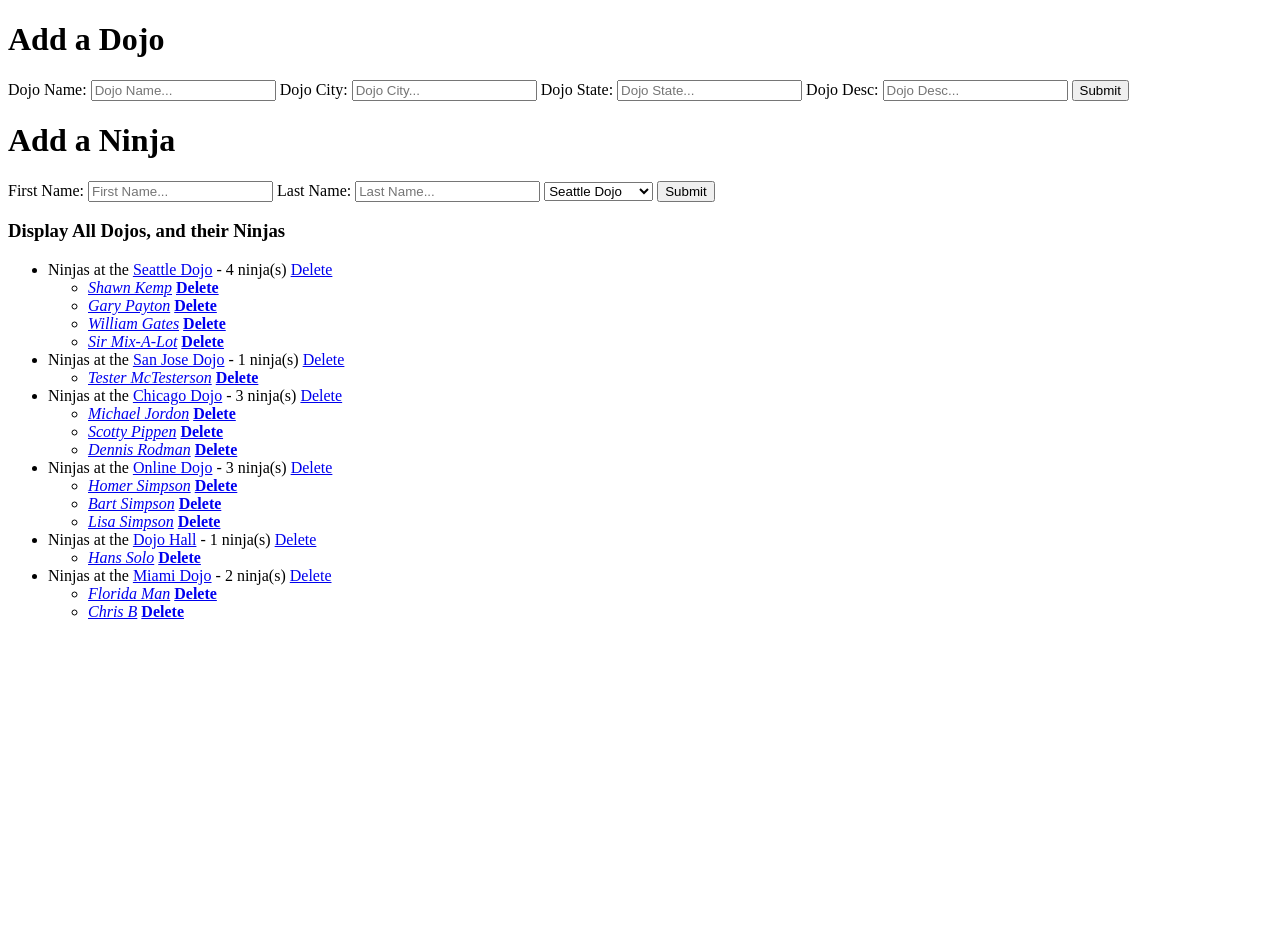
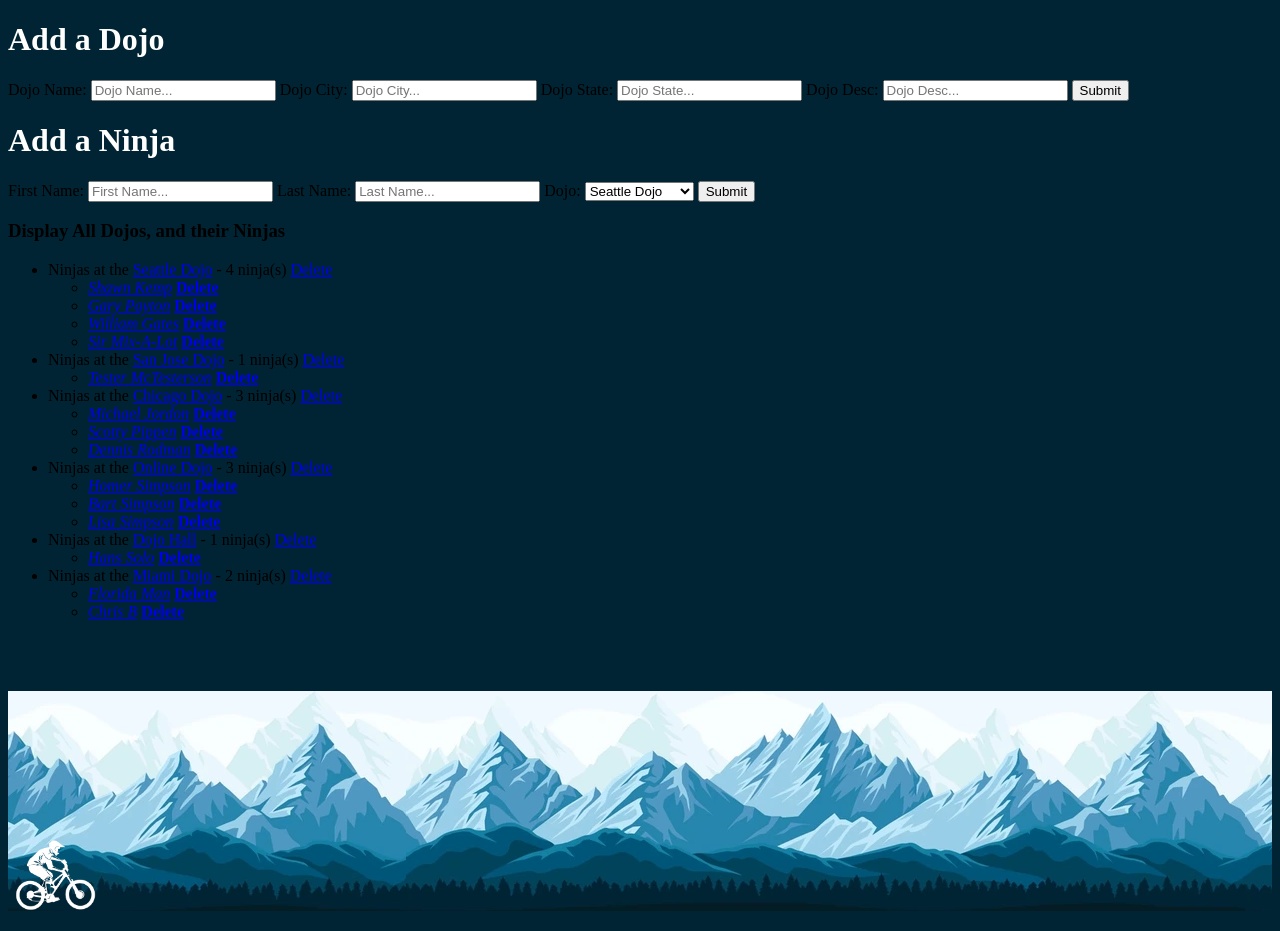
Before and after one commit to cgbridgewater/django, a Django app: page / in a window 1280 px wide. Before the commit the page ends 619 px from the top, so only its background shows below. Run offline with Django 5.2, Linux system fonts and the light colour scheme; data comes from the database, SQL or seed files in the repository; both versions use the stored data as it was after the commit.

Commit message:
adding bike widget

```diff
--- /dev/null
+++ b/full_stack_django/dojos_and_ninjas/dojos_and_ninjas_project/dojos_and_ninjas_app/static/css/style1.css
@@ -0,0 +1,56 @@
+h1,h2 {
+    color: white;
+}
+
+body {
+    background-color: #002433;
+}
+
+/* FOOTER STYLE */
+#bike_footer {
+background-image: url('../../static/img/mountains.png');
+background-repeat: repeat;
+background-position: 0 0;
+animation: ground 180s linear infinite;
+}
+@keyframes ground {
+from {
+background-position: 0 0;
+}
+to {
+background-position: -12000px 0px;
+}
+}
+
+#image{
+position:absolute;
+margin-top: 140px;
+}
+.jumping {
+transform: translate(0,-10px) rotate(-15deg);
+-webkit-transform: translate(0,-10px) rotate(-15deg); /** Chrome & Safari **/
+-o-transform: translate(0,-10px) rotate(-15deg); /** Opera **/
+-moz-transform: translate(0,-10px) rotate(-15deg); /** Firefox **/
+}
+.jumpinghigh {
+transform: translate(0,-30px) rotate(-25deg);
+-webkit-transform: translate(0,-30px) rotate(-25deg); /** Chrome & Safari **/
+-o-transform: translate(0,-30px) rotate(-25deg); /** Opera **/
+-moz-transform: translate(0,-30px) rotate(-25deg); /** Firefox **/
+}
+.flipped {
+-moz-transform: scaleX(-1);
+-o-transform: scaleX(-1);
+-webkit-transform: scaleX(-1);
+transform: scaleX(-1);
+filter: FlipH;
+-ms-filter: "FlipH";
+}
+.flipped.jumping {
+transform: scaleX(-1) translate(0, -10px) rotate(-15deg);
+-webkit-transform: scaleX(-1) translate(0, -10px) rotate(-15deg);
+-o-transform: scaleX(-1) translate(0, -10px) rotate(-15deg);
+-moz-transform: scaleX(-1) translate(0, -10px) rotate(-15deg);
+}
+
+/* </style> */
--- a/full_stack_django/dojos_and_ninjas/dojos_and_ninjas_project/dojos_and_ninjas_app/templates/dojos_and_ninjas_app/index.html
+++ b/full_stack_django/dojos_and_ninjas/dojos_and_ninjas_project/dojos_and_ninjas_app/templates/dojos_and_ninjas_app/index.html
@@ -2,25 +2,23 @@
 <html lang="en">
 <head>
     <meta charset="UTF-8">
-    <meta name="viewport" content="width=, initial-scale=1.0">
+    <meta name="viewport" content="width=device-width, initial-scale=1.0">
     <title>Dojos and Ninjas</title>
     {% load static %}
-    <link rel="stylesheet" href="{% static 'css/style.css' %}">
-    <script src="{% static 'js/script.js' %}"></script>
+    <link rel="stylesheet" href="{% static '/css/style1.css' %}">
 </head>
 <body>
 
-    <div>
+    <div class="container">
         <div class="left">
             <h1>Add a Dojo</h1>
             <form action="/create" method="POST">
                 {% csrf_token %}
                 <input type="hidden" name="posty_post" value="create_dojo">
-                <label for="name">Dojo Name: <input type="text" name="name" placeholder="Dojo Name..."></label>
-                <label for="city">Dojo City: <input type="text" name="city" placeholder="Dojo City..."></label>
-                <label for="state">Dojo State: <input type="text" name="state" placeholder="Dojo State..."></label>
-                <label for="desc">Dojo Desc: <input type="text" name="desc" placeholder="Dojo Desc..."></label>
-
+                <label for="name">Dojo Name: <input type="text" name="name" id="name" placeholder="Dojo Name..."></label>
+                <label for="city">Dojo City: <input type="text" name="city" id="city" placeholder="Dojo City..."></label>
+                <label for="state">Dojo State: <input type="text" name="state" id="state" placeholder="Dojo State..."></label>
+                <label for="desc">Dojo Desc: <input type="text" name="desc" id="desc" placeholder="Dojo Desc..."></label>
                 <button type="submit">Submit</button>
             </form>
         </div>
@@ -31,14 +29,16 @@
             <form action="/create" method="POST">
                 {% csrf_token %}
                 <input type="hidden" name="posty_post" value="create_ninja">
-                <label for="first_name">First Name: <input type="text" name="first_name" placeholder="First Name..."></label>
-                <label for="last_name">Last Name: <input type="text" name="last_name" placeholder="Last Name..."></label>
-                <select name="dojo" >
-                    {% for dojo in all_dojos %}
+                <label for="first_name">First Name: <input type="text" name="first_name" id="first_name" placeholder="First Name..."></label>
+                <label for="last_name">Last Name: <input type="text" name="last_name" id="last_name" placeholder="Last Name..."></label>
+                <label for="dojo">Dojo:
+                    <select name="dojo" id="dojo">
+                        {% for dojo in all_dojos %}
                         <option value={{dojo.id}}>{{dojo.name}}</option>
-                    {% endfor %}
-                </select>
-                <button type="submit">Submit</button>
+                        {% endfor %}
+                    </select>
+                </label>
+                    <button type="submit">Submit</button>
             </form>
         </div>
     </div>
@@ -59,5 +59,12 @@
         </ul>
     </div>
 
+
+    <br><br><br>
+    <div id="bike_footer" style="height: 220px;" class="hidden-print ">
+        <img id="image" src="../../static/img/bike.png" alt="Bicycle icon that follows mouse movement" height="100" title="Ride Safe!" class="tiptip"/>
+        </a>
+    </div>
+    <script src="{% static 'js/script.js' %}"></script>
 </body>
 </html>
```
Also changed, not shown: full_stack_django/dojos_and_ninjas/dojos_and_ninjas_project/dojos_and_ninjas_app/static/js/script.js (added, +37 -0 lines), full_stack_django/dojos_and_ninjas/dojos_and_ninjas_project/db.sqlite3, full_stack_django/dojos_and_ninjas/dojos_and_ninjas_project/dojos_and_ninjas_app/static/css/style.css (deleted), full_stack_django/dojos_and_ninjas/dojos_and_ninjas_project/dojos_and_ninjas_app/static/img/bike.png (added), full_stack_django/dojos_and_ninjas/dojos_and_ninjas_project/dojos_and_ninjas_app/static/img/mountains.png (added).
